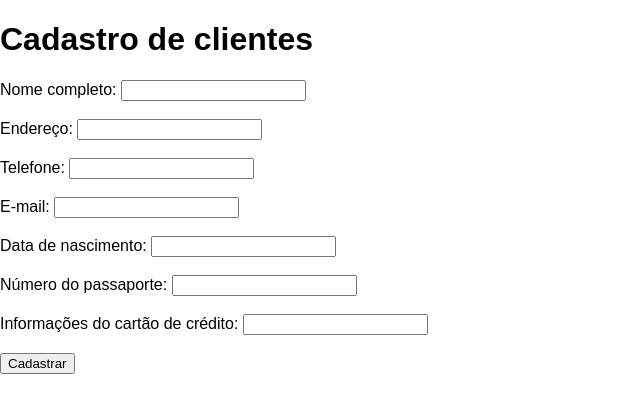
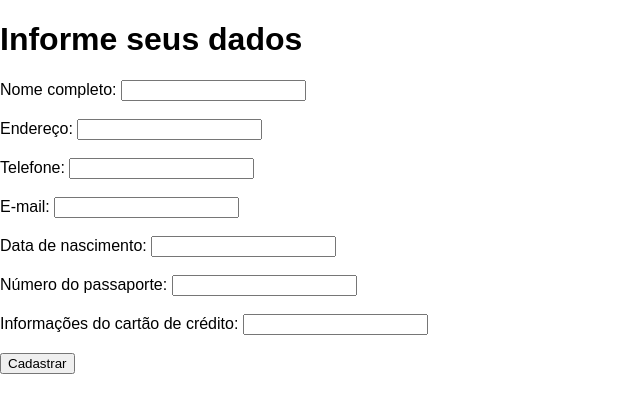
Before and after one commit to devlucasbernardes/ProjetoIntegrador, a Flask app: page /cadastro in a window 1280 px wide. Shown: the part 124-537 px from the top of the page, without its empty margins (0-640 px from the left). Run offline with Flask 3, Linux system fonts and the light colour scheme.

Commit message:
Update cadastro.html

```diff
--- a/templates/cadastro.html
+++ b/templates/cadastro.html
@@ -18,7 +18,7 @@
       <div class="header-right">
       </div>
     </div>
-  <h1>Cadastro de clientes</h1>
+  <h1>Informe seus dados</h1>
     <form>
       <label>Nome completo:</label>
       <input type="text" name="nome"><br><br>
```
